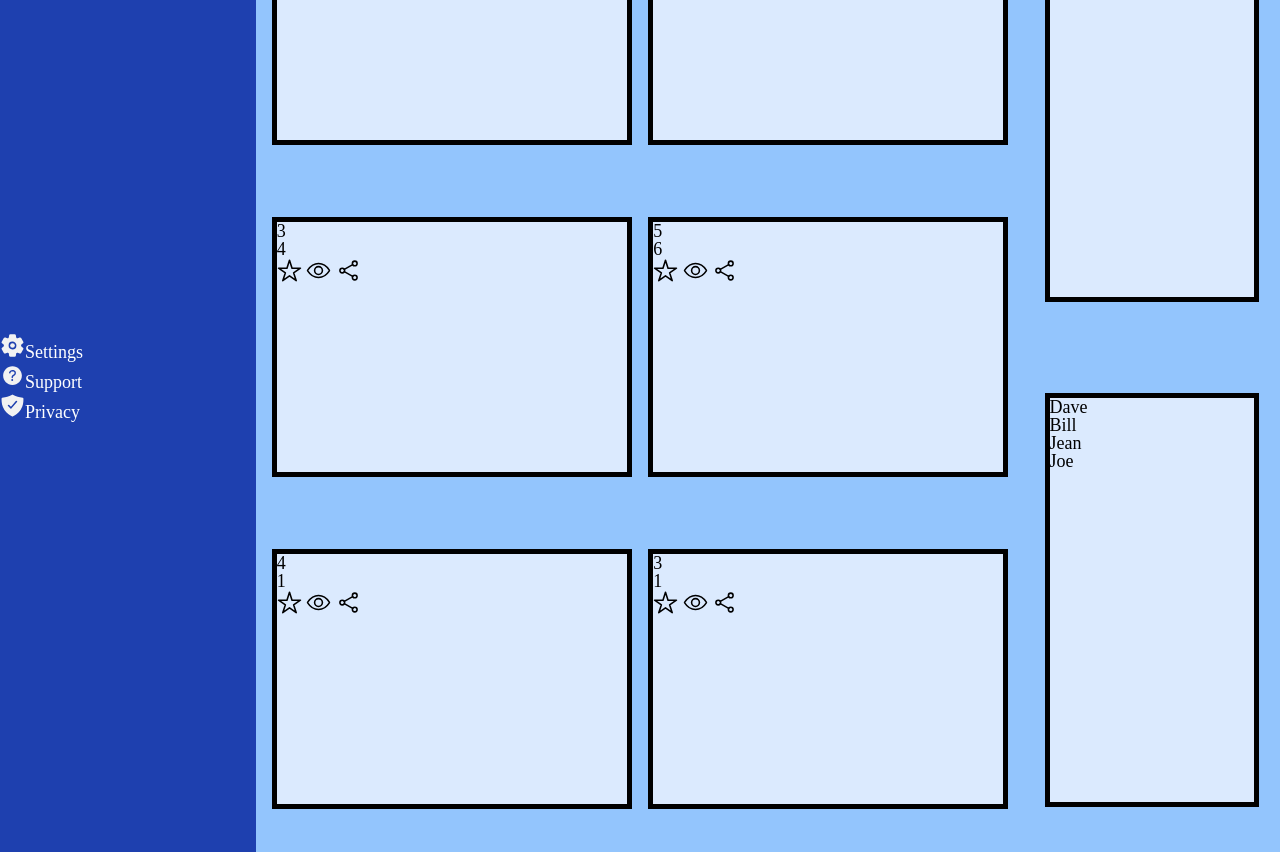
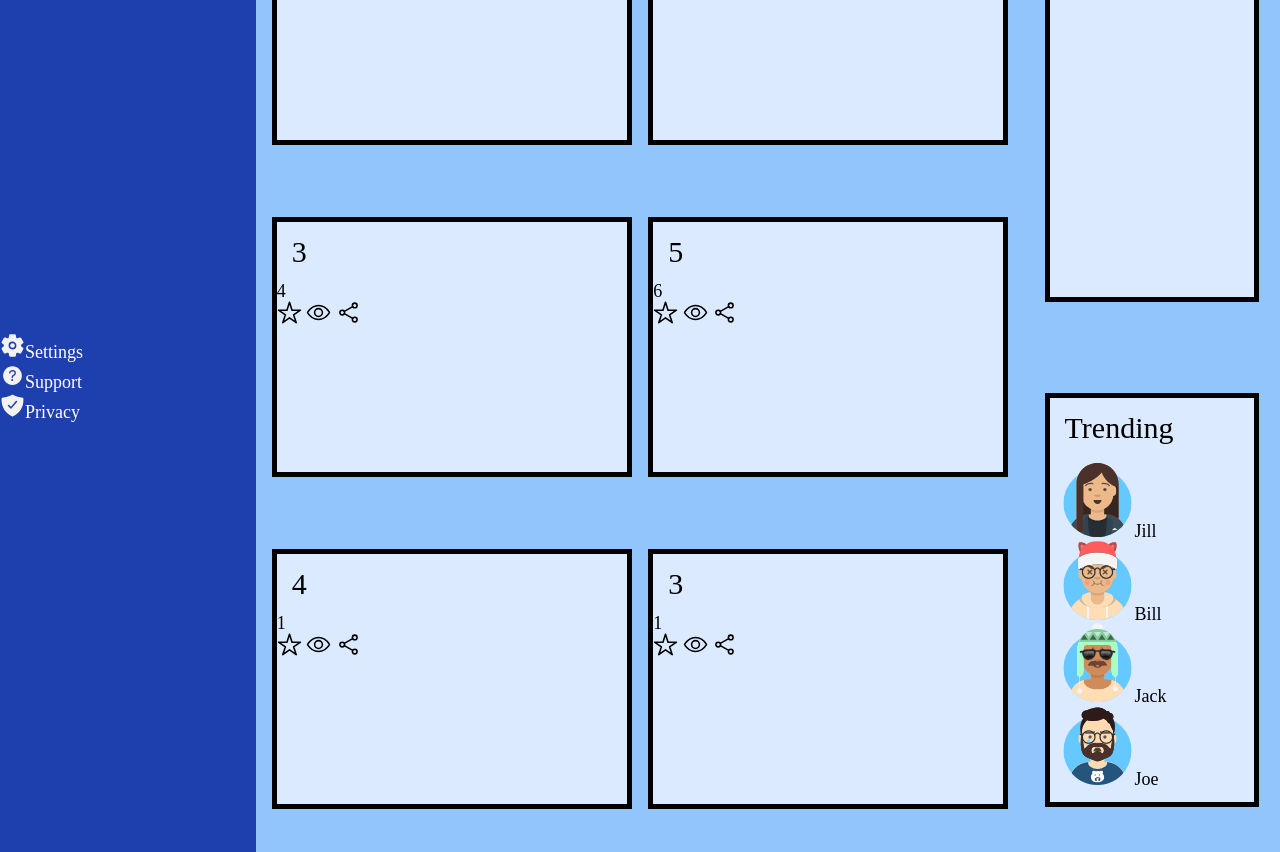
Before and after one commit to Feud-Rose/odin-dashboard, a plain HTML site: page index.html in a window 1280 px wide. Shown: the part 360-1212 px from the top of the page. Drawn offline with nearby package versions, Linux system fonts and the light colour scheme.

Commit message:
Add Placeholder Twitter Feed

```diff
--- a/index.html
+++ b/index.html
@@ -91,11 +91,13 @@
             </ul>
         </div>
         <div class="trending">
+           <h3>Trending</h3>
             <ul class="fakeTwitter">
-                <li class="twitUsers">Dave</li>
-                <li class="twitUsers">Bill</li>
-                <li class="twitUsers">Jean</li>
-                <li class="twitUsers">Joe</li>
+
+                <li class="twitUsers"><a href=""><img src="images/avataaars.svg" width="75px" alt="User Avatar">Jill</a></li>
+                <li class="twitUsers"><a href=""><img src="images/avataaars3.svg" width="75px" alt="User Avatar">Bill</a></li>
+                <li class="twitUsers"><a href=""><img src="images/avataaars4.svg" width="75px" alt="User Avatar">Jack</a></li>
+                <li class="twitUsers"><a href=""><img src="images/avataaars5.svg" width="75px" alt="User Avatar">Joe</a></li>
             </ul>
         </div>
     </div>
--- a/styles.css
+++ b/styles.css
@@ -208,4 +208,21 @@ input[type=search] {
     border-style: solid;
     border-color: black;
     border-width: 5px;
+
 }
+
+h3 {
+    font-size: 30px;
+    margin:15px
+
+}
+
+.fakeTwitter {
+    margin-left: 10px;
+    display: grid;
+    grid-template-rows: repeat(4, 25%);}
+
+.twitUsers a {
+    color: black;
+
+}
```
